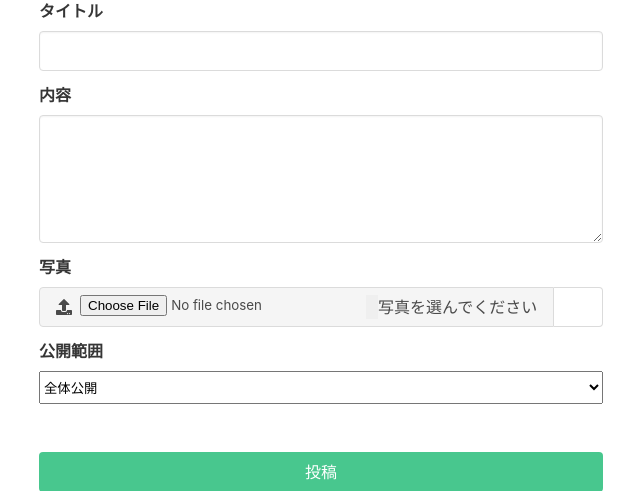
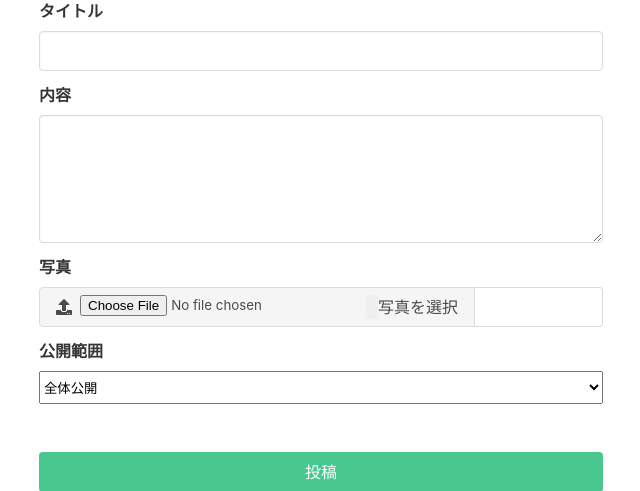
Before and after one commit to ryshino/casual-photo, a Rails app: page /photos/new in a window 1280 px wide. Shown: the part 237-728 px from the top of the page, without its empty margins (319-959 px from the left). Run offline with Rails 7, Linux system fonts and the light colour scheme; the visitor is signed in with stand-in values (Sample User, id 1); style sheets or scripts are compiled from the project's sources; parts of the project's set-up code (start-up, migrations or seed data) failed here and were passed over; some libraries are stand-ins or nearby versions; some web fonts are replaced.

Commit message:
写真の投稿フォームの案内メッセージを変更

```diff
--- a/app/views/photos/edit.html.erb
+++ b/app/views/photos/edit.html.erb
@@ -35,7 +35,7 @@
                   <span class="file-label">
                     <%= f.attachment_field :image, id: "file", style: "display:none;", onchange: "$('#fake_input_file').val($(this).val())" %>
                     <input type="button" onClick="$('#file').click();" class="noborder">
-                    写真を選んでください
+                    写真を選択
                   </span>
                 </span>
                 <span class="file-name">
--- a/app/views/photos/new.html.erb
+++ b/app/views/photos/new.html.erb
@@ -35,7 +35,7 @@
                   <span class="file-label">
                     <%= f.attachment_field :image, id: "file", style: "display:none;", onchange: "$('#fake_input_file').val($(this).val())" %>
                     <input type="button" onClick="$('#file').click();" class="noborder">
-                    写真を選んでください
+                    写真を選択
                   </span>
                 </span>
                 <span class="file-name">
```
